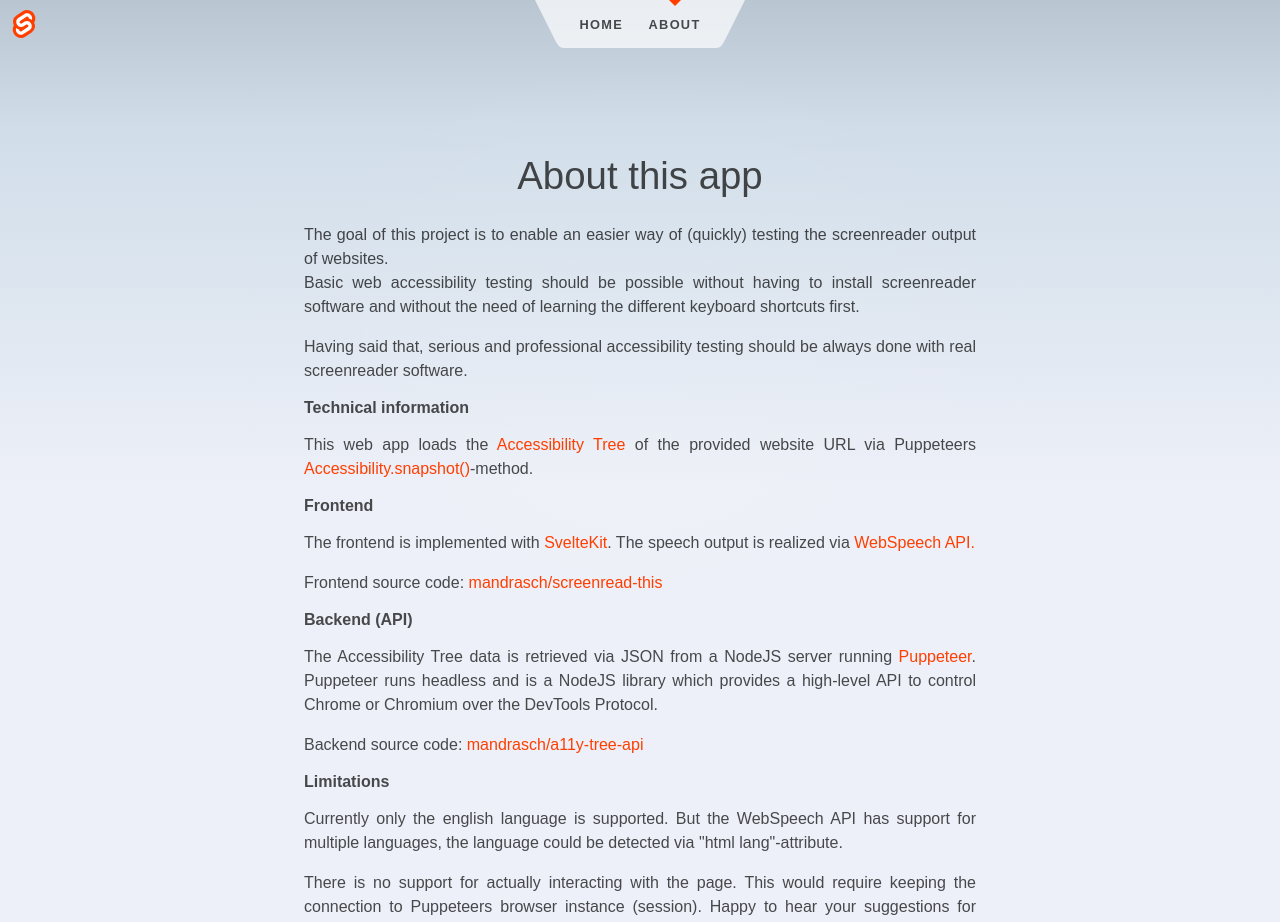
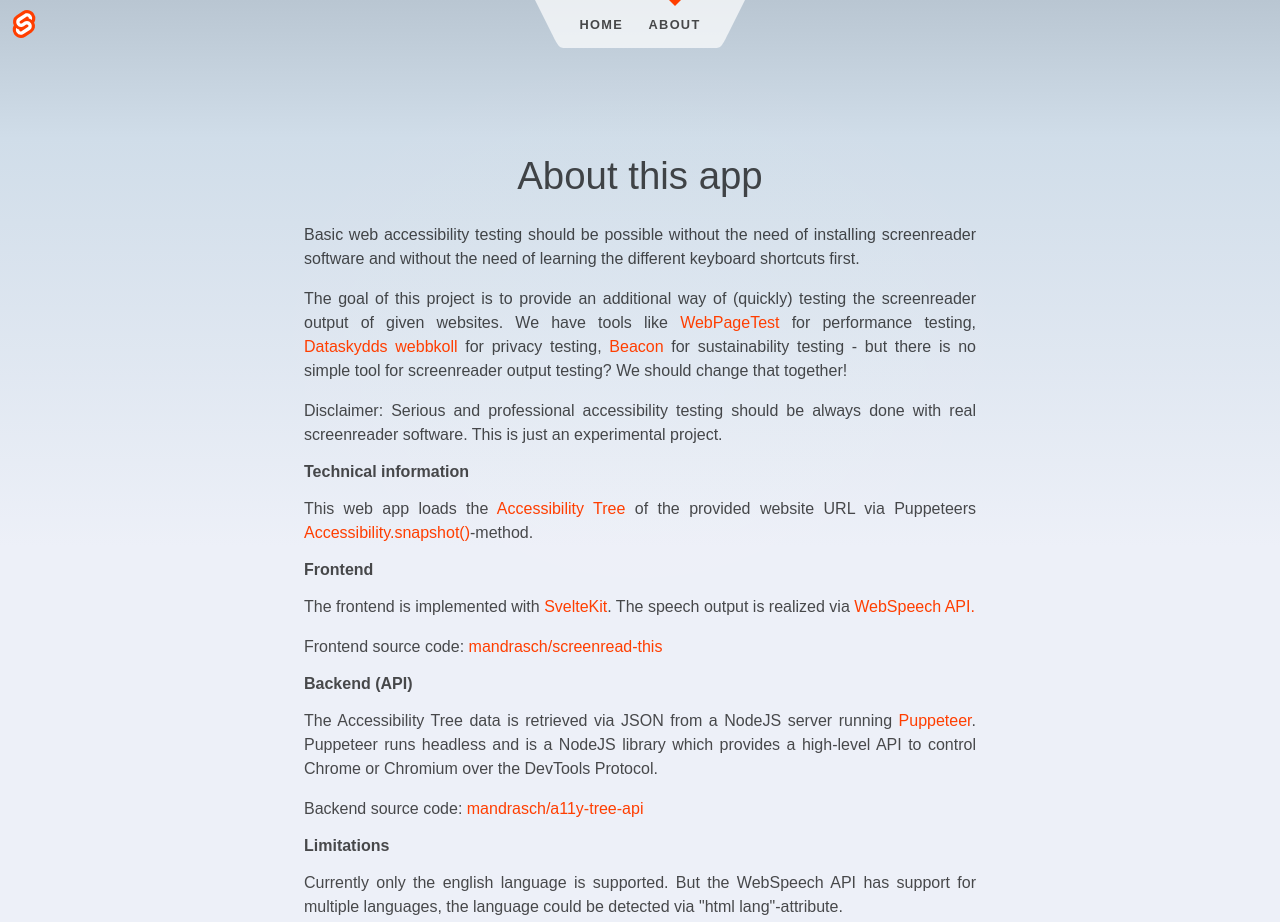
Before and after one commit to mandrasch/screenreadthis, a SvelteKit app: page /about in a window 1280 px wide. Shown: the top 922 px of the page. Built offline with nearby package versions, Linux system fonts and the light colour scheme.

Commit message:
add more info

```diff
--- a/src/routes/about/+page.svelte
+++ b/src/routes/about/+page.svelte
@@ -7,15 +7,16 @@
 	<h1>About this app</h1>
 
 	<p>
-		The goal of this project is to enable an easier way of (quickly) testing the screenreader output
-		of websites.
-		<br />
-		Basic web accessibility testing should be possible without having to install screenreader software
-		and without the need of learning the different keyboard shortcuts first.
+		Basic web accessibility testing should be possible without the need of installing screenreader
+		software and without the need of learning the different keyboard shortcuts first.
 	</p>
 	<p>
-		Having said that, serious and professional accessibility testing should be always done with real
-		screenreader software.
+		The goal of this project is to provide an additional way of (quickly) testing the screenreader
+		output of given websites. We have tools like <a href="https://www.webpagetest.org/">WebPageTest</a> for performance testing, <a href="https://webbkoll.dataskydd.net/">Dataskydds webbkoll</a> for privacy testing, <a href="https://digitalbeacon.co/">Beacon</a> for sustainability testing - but there is no simple tool for screenreader output testing? We should change that together!
+	</p>
+	<p>
+		Disclaimer: Serious and professional accessibility testing should be always done with real
+		screenreader software. This is just an experimental project.
 	</p>
 
 	<h2>Technical information</h2>
@@ -58,10 +59,12 @@
 		languages, the language could be detected via "html lang"-attribute.
 	</p>
 	<p>
-		There is no support for actually interacting with the page. This would require keeping the
-		connection to Puppeteers browser instance (session). Happy to hear your suggestions for
-		implementing this!
+		There is currently no support for actually interacting with the page. This would require keeping the
+		connection to Puppeteers browser instance open (session). Maybe a queue is needed if a lot of request are submitted. Happy to hear your suggestions for
+		implementing it!
 	</p>
+	<h2>License</h2>
+	<p>Feel free to fork and improve this project for your use cases!</p>
 
 	<!--
 	<p>
```
